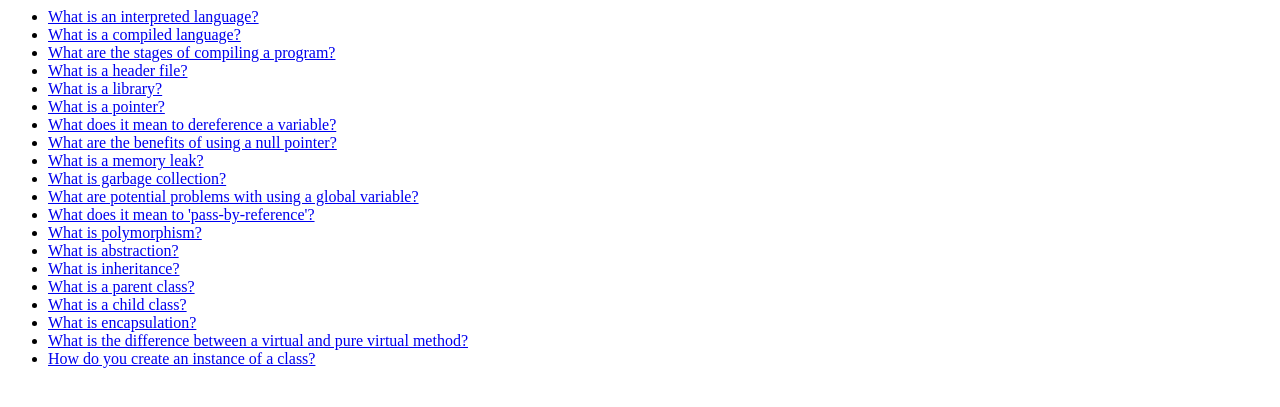
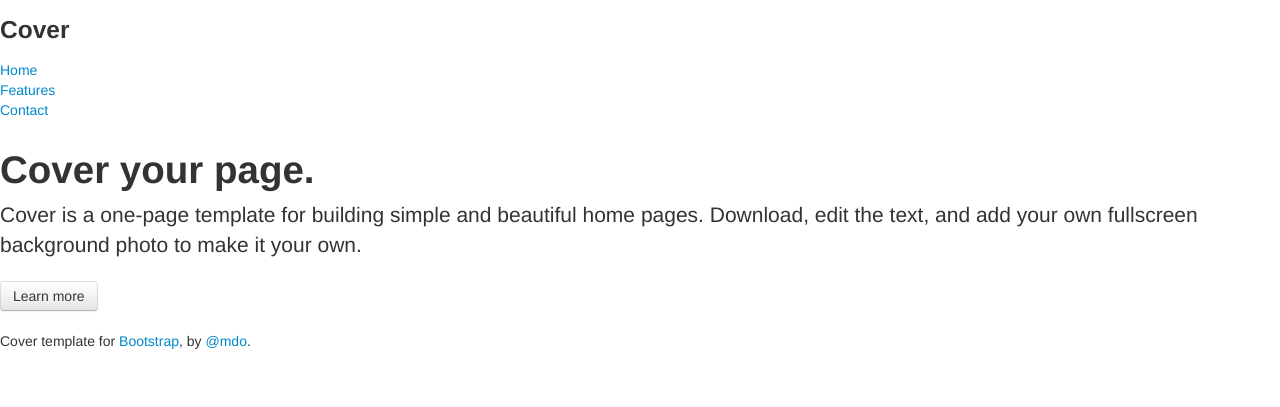
Before and after one commit to rstein66/CS91-Final-Project, a Django app: template trivia/templates/trivia/index.html in a window 1280 px wide. Shown: the top 407 px of the page. Run offline with Django 3.2, Linux system fonts and the light colour scheme; the template is opened without the code that fills it: values that come from a table or form of the project are taken from there, others are empty; data comes from the database, SQL or seed files in the repository; some libraries are stand-ins or nearby versions.

Commit message:
moving around layout files

```diff
--- a/trivia/templates/trivia/index.html
+++ b/trivia/templates/trivia/index.html
@@ -1,4 +1,87 @@
-{% if latest_question_list %}
+
+<!DOCTYPE html>
+<html lang="en">
+  <head>
+    <meta charset="utf-8">
+    <meta http-equiv="X-UA-Compatible" content="IE=edge">
+    <meta name="viewport" content="width=device-width, initial-scale=1">
+    <meta name="description" content="">
+    <meta name="author" content="">
+    <link rel="icon" href="../../favicon.ico">
+
+    <title>Cover Template for Bootstrap</title>
+
+    <!-- Bootstrap core CSS -->
+    <link href="../../dist/css/bootstrap.min.css" rel="stylesheet">
+
+    <!-- Custom styles for this template -->
+    <link href="cover.css" rel="stylesheet">
+
+    <!-- Just for debugging purposes. Don't actually copy these 2 lines! -->
+    <!--[if lt IE 9]><script src="../../assets/js/ie8-responsive-file-warning.js"></script><![endif]-->
+    <script src="../../assets/js/ie-emulation-modes-warning.js"></script>
+
+    <!-- HTML5 shim and Respond.js for IE8 support of HTML5 elements and media queries -->
+    <!--[if lt IE 9]>
+      <script src="https://oss.maxcdn.com/html5shiv/3.7.2/html5shiv.min.js"></script>
+      <script src="https://oss.maxcdn.com/respond/1.4.2/respond.min.js"></script>
+    <![endif]-->
+  </head>
+
+  <body>
+
+    <div class="site-wrapper">
+
+      <div class="site-wrapper-inner">
+
+        <div class="cover-container">
+
+          <div class="masthead clearfix">
+            <div class="inner">
+              <h3 class="masthead-brand">Cover</h3>
+              <nav>
+                <ul class="nav masthead-nav">
+                  <li class="active"><a href="#">Home</a></li>
+                  <li><a href="#">Features</a></li>
+                  <li><a href="#">Contact</a></li>
+                </ul>
+              </nav>
+            </div>
+          </div>
+
+          <div class="inner cover">
+            <h1 class="cover-heading">Cover your page.</h1>
+            <p class="lead">Cover is a one-page template for building simple and beautiful home pages. Download, edit the text, and add your own fullscreen background photo to make it your own.</p>
+            <p class="lead">
+              <a href="#" class="btn btn-lg btn-default">Learn more</a>
+            </p>
+          </div>
+
+          <div class="mastfoot">
+            <div class="inner">
+              <p>Cover template for <a href="http://getbootstrap.com">Bootstrap</a>, by <a href="https://twitter.com/mdo">@mdo</a>.</p>
+            </div>
+          </div>
+
+        </div>
+
+      </div>
+
+    </div>
+
+    <!-- Bootstrap core JavaScript
+    ================================================== -->
+    <!-- Placed at the end of the document so the pages load faster -->
+    <script src="https://ajax.googleapis.com/ajax/libs/jquery/1.11.1/jquery.min.js"></script>
+    <script src="../../dist/js/bootstrap.min.js"></script>
+    <script src="../../assets/js/docs.min.js"></script>
+    <!-- IE10 viewport hack for Surface/desktop Windows 8 bug -->
+    <script src="../../assets/js/ie10-viewport-bug-workaround.js"></script>
+  </body>
+</html>
+
+
+<!-- {% if latest_question_list %}
     <ul>
     {% for question in latest_question_list %}
         <li><a href="/trivia/{{q.id}}/">{{question.question_text}}</a></li>
@@ -6,4 +89,4 @@
     </ul>
 {% else %}
     <p>No questions are available.</p>
-{% endif %}
+{% endif %} -->
```
Also changed, not shown: trivia/templates/trivia/bootstrap/css/bootstrap-responsive.css (renamed from layout/bootstrap/css/bootstrap-responsive.css), trivia/templates/trivia/bootstrap/css/bootstrap-responsive.min.css (renamed from layout/bootstrap/css/bootstrap-responsive.min.css), trivia/templates/trivia/bootstrap/css/bootstrap.css (renamed from layout/bootstrap/css/bootstrap.css), trivia/templates/trivia/bootstrap/css/bootstrap.min.css (renamed from layout/bootstrap/css/bootstrap.min.css), trivia/templates/trivia/bootstrap/img/glyphicons-halflings-white.png (renamed from layout/bootstrap/img/glyphicons-halflings-white.png), trivia/templates/trivia/bootstrap/img/glyphicons-halflings.png (renamed from layout/bootstrap/img/glyphicons-halflings.png), trivia/templates/trivia/bootstrap/js/bootstrap.js (renamed from layout/bootstrap/js/bootstrap.js), trivia/templates/trivia/bootstrap/js/bootstrap.min.js (renamed from layout/bootstrap/js/bootstrap.min.js).
